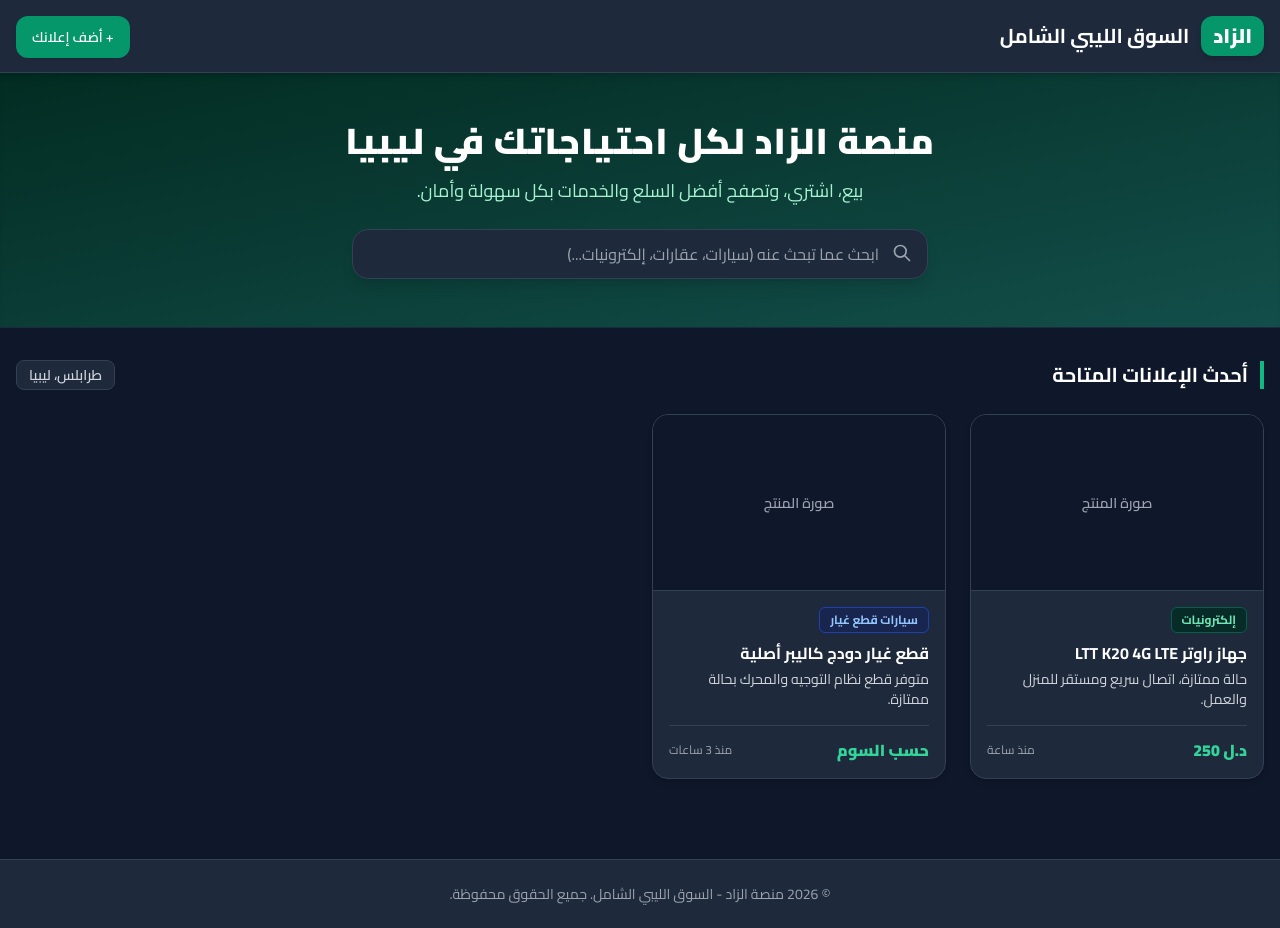
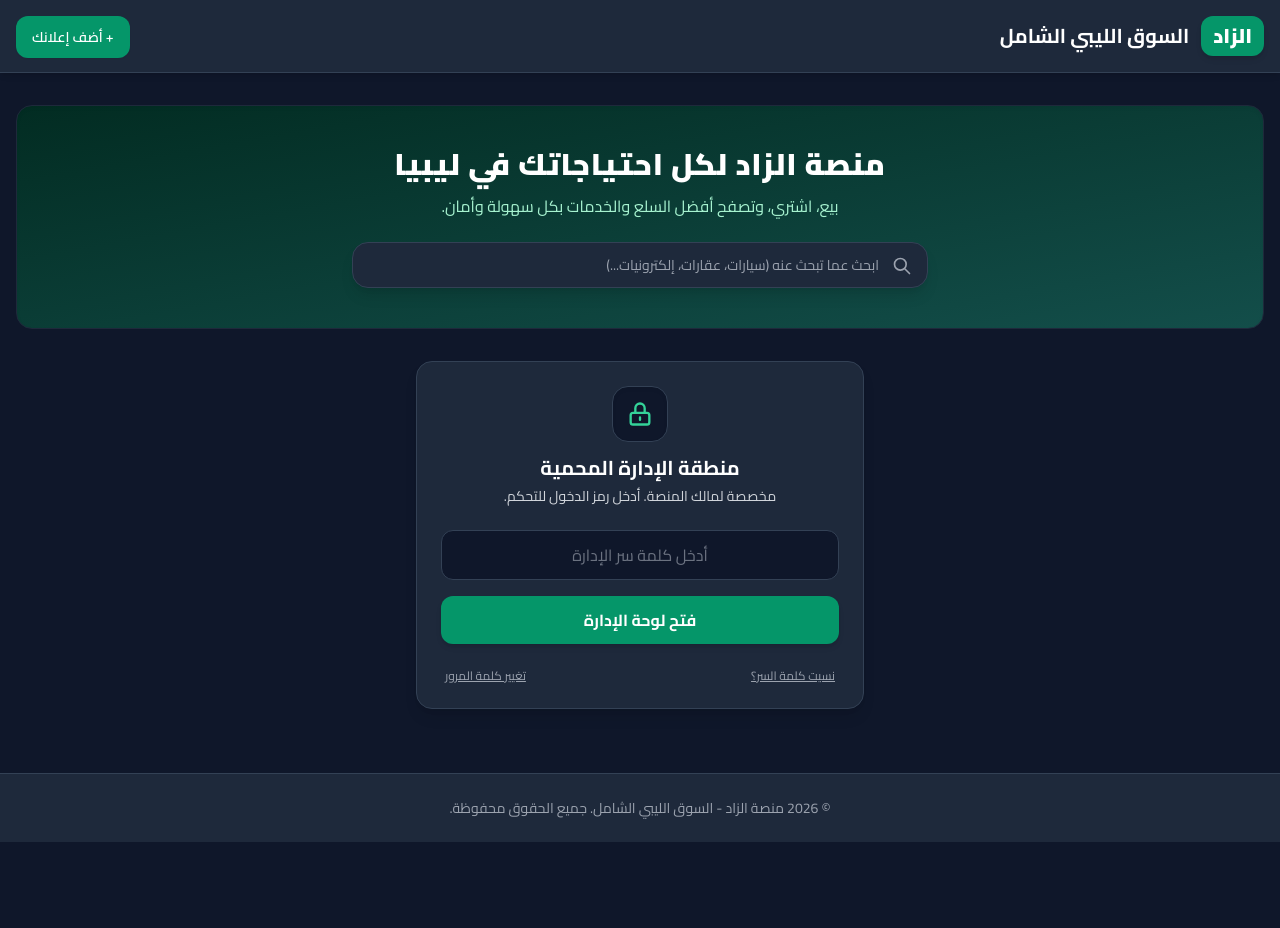
Before and after one commit to htalarefi-crypto/alzad-libya, a plain HTML site: page index.html in a window 1280 px wide. After the commit the page ends 842 px from the top, so only its background shows below. Drawn offline with nearby package versions, Linux system fonts and the light colour scheme.

Commit message:
Update index.html

```diff
--- a/index.html
+++ b/index.html
@@ -13,7 +13,7 @@
         }
     </style>
 </head>
-<body class="bg-slate-900 text-gray-100 min-h-screen flex flex-col">
+<body class="bg-slate-900 text-gray-100 min-h-screen flex flex-col justify-between">
 
     <!-- Header / Navbar -->
     <header class="bg-slate-800 border-b border-slate-700 shadow-md sticky top-0 z-50">
@@ -30,13 +30,16 @@
         </div>
     </header>
 
+    <!-- Main Content Area -->
+    <main class="max-w-7xl mx-auto px-4 py-8 flex-grow w-full">
+
         <!-- Hero Section -->
-    <section class="bg-gradient-to-br from-emerald-950 to-teal-900 text-white py-12 px-4 text-center shadow-inner border-b border-slate-800">
+        <section class="bg-gradient-to-br from-emerald-950 to-teal-900 text-white py-10 px-4 text-center rounded-2xl shadow-inner border border-slate-800 mb-8">
             <div class="max-w-3xl mx-auto">
-            <h2 class="text-3xl md:text-4xl font-black mb-4 tracking-wide text-white">منصة الزاد لكل احتياجاتك في ليبيا</h2>
-            <p class="text-emerald-200 text-base md:text-lg mb-6 font-medium">بيع، اشتري، وتصفح أفضل السلع والخدمات بكل سهولة وأمان.</p>
+                <h2 class="text-2xl md:text-3xl font-black mb-3 tracking-wide text-white">منصة الزاد لكل احتياجاتك في ليبيا</h2>
+                <p class="text-emerald-200 text-sm md:text-base mb-6 font-medium">بيع، اشتري، وتصفح أفضل السلع والخدمات بكل سهولة وأمان.</p>
                 <div class="relative max-w-xl mx-auto">
-                <input type="text" placeholder="ابحث عما تبحث عنه (سيارات، عقارات، إلكترونيات...)" class="w-full py-3 px-4 pr-12 rounded-2xl text-white bg-slate-800 placeholder-gray-400 border border-slate-700 focus:outline-none focus:ring-4 focus:ring-emerald-500 shadow-lg text-sm md:text-base font-medium">
+                    <input type="text" placeholder="ابحث عما تبحث عنه (سيارات، عقارات، إلكترونيات...)" class="w-full py-3 px-4 pr-12 rounded-2xl text-white bg-slate-800 placeholder-gray-400 border border-slate-700 focus:outline-none focus:ring-4 focus:ring-emerald-500 shadow-lg text-sm font-medium">
                     <span class="absolute top-3.5 right-4 text-gray-400">
                         <svg class="w-5 h-5" fill="none" stroke="currentColor" viewBox="0 0 24 24"><path stroke-linecap="round" stroke-linejoin="round" stroke-width="2" d="M21 21l-6-6m2-5a7 7 0 11-14 0 7 7 0 0114 0z"></path></svg>
                     </span>
@@ -44,58 +47,47 @@
             </div>
         </section>
 
-    <!-- Main Content / Products Grid -->
-    <main class="max-w-7xl mx-auto px-4 py-8 flex-grow w-full">
-        <div class="flex justify-between items-center mb-6">
-            <h3 class="text-xl font-bold text-white border-r-4 border-emerald-500 pr-3">أحدث الإعلانات المتاحة</h3>
-            <span class="text-sm font-semibold text-gray-300 bg-slate-800 px-3 py-1 rounded-lg shadow-xs border border-slate-700">طرابلس، ليبيا</span>
+        <!-- Admin Section (Protected Area with Password & Recovery Options) -->
+        <section class="max-w-md mx-auto bg-slate-800 p-6 rounded-2xl shadow-lg border border-slate-700 my-8">
+            <div class="text-center mb-6">
+                <div class="w-14 h-14 bg-slate-900 mx-auto flex items-center justify-center rounded-2xl mb-3 border border-slate-700 text-emerald-400 shadow-inner">
+                    <svg class="w-7 h-7" fill="none" stroke="currentColor" viewBox="0 0 24 24"><path stroke-linecap="round" stroke-linejoin="round" stroke-width="2" d="M12 15v2m-6 4h12a2 2 0 002-2v-6a2 2 0 00-2-2H6a2 2 0 00-2 2v6a2 2 0 002 2zm10-10V7a4 4 0 00-8 0v4h8z"></path></svg>
+                </div>
+                <h3 class="text-xl font-bold text-white mb-1">منطقة الإدارة المحمية</h3>
+                <p class="text-gray-300 text-sm">مخصصة لمالك المنصة. أدخل رمز الدخول للتحكم.</p>
             </div>
 
-        <!-- Grid Cards -->
-        <div class="grid grid-cols-1 sm:grid-cols-2 md:grid-cols-3 lg:grid-cols-4 gap-6">
-            <!-- Sample Card 1 -->
-            <div class="bg-slate-800 rounded-2xl shadow-md hover:shadow-lg transition border border-slate-700 overflow-hidden flex flex-col">
-                <div class="bg-slate-900 h-44 w-full flex items-center justify-center text-gray-400 font-semibold text-sm border-b border-slate-700">
-                    صورة المنتج
-                </div>
-                <div class="p-4 flex flex-col flex-grow">
-                    <span class="text-xs text-emerald-300 font-bold bg-emerald-950/80 px-2.5 py-1 rounded-md w-fit mb-2 border border-emerald-800">إلكترونيات</span>
-                    <h4 class="font-bold text-white text-base mb-1">جهاز راوتر LTT K20 4G LTE</h4>
-                    <p class="text-gray-300 text-sm mb-4 flex-grow">حالة ممتازة، اتصال سريع ومستقر للمنزل والعمل.</p>
-                    <div class="flex justify-between items-center pt-3 border-t border-slate-700 mt-auto">
-                        <span class="text-emerald-400 font-black text-base">د.ل 250</span>
-                        <span class="text-xs text-gray-400 font-medium">منذ ساعة</span>
+            <div class="space-y-4">
+                <input type="password" id="admin-pass" placeholder="أدخل كلمة سر الإدارة" class="w-full py-3 px-4 rounded-xl bg-slate-900 border border-slate-700 text-white placeholder-gray-500 focus:outline-none focus:ring-2 focus:ring-emerald-500 text-center font-medium">
+
+                <!-- Fixed Visible Button -->
+                <button onclick="alert('تم تسجيل الدخول بنجاح')" class="w-full py-3 bg-emerald-600 hover:bg-emerald-700 text-white font-bold rounded-xl shadow-md transition">
+                    فتح لوحة الإدارة
+                </button>
+
+                <!-- Password Recovery & Change Options -->
+                <div class="flex justify-between items-center text-xs text-gray-400 pt-2 px-1">
+                    <button onclick="alert('سيتم إرسال تعليمات استعادة كلمة المرور إلى البريد المرتبط بالنظام.')" class="hover:text-emerald-400 transition underline">
+                        نسيت كلمة السر؟
+                    </button>
+                    <button onclick="alert('خاصية تغيير كلمة المرور مفعلة. يمكنك تحديثها عبر لوحة التحكم بعد الدخول.')" class="hover:text-emerald-400 transition underline">
+                        تغيير كلمة المرور
+                    </button>
                 </div>
             </div>
-            </div>
+        </section>
 
-            <!-- Sample Card 2 -->
-            <div class="bg-slate-800 rounded-2xl shadow-md hover:shadow-lg transition border border-slate-700 overflow-hidden flex flex-col">
-                <div class="bg-slate-900 h-44 w-full flex items-center justify-center text-gray-400 font-semibold text-sm border-b border-slate-700">
-                    صورة المنتج
-                </div>
-                <div class="p-4 flex flex-col flex-grow">
-                    <span class="text-xs text-blue-300 font-bold bg-blue-950/80 px-2.5 py-1 rounded-md w-fit mb-2 border border-blue-800">سيارات قطع غيار</span>
-                    <h4 class="font-bold text-white text-base mb-1">قطع غيار دودج كاليبر أصلية</h4>
-                    <p class="text-gray-300 text-sm mb-4 flex-grow">متوفر قطع نظام التوجيه والمحرك بحالة ممتازة.</p>
-                    <div class="flex justify-between items-center pt-3 border-t border-slate-700 mt-auto">
-                        <span class="text-emerald-400 font-black text-base">حسب السوم</span>
-                        <span class="text-xs text-gray-400 font-medium">منذ 3 ساعات</span>
-                    </div>
-                </div>
-            </div>
-        </div>
     </main>
 
     <!-- Footer -->
-    <footer class="bg-slate-800 border-t border-slate-700 text-gray-400 py-6 text-center mt-12 text-sm font-medium">
+    <footer class="bg-slate-800 border-t border-slate-700 text-gray-400 py-6 text-center text-sm font-medium">
         <p>&copy; 2026 منصة الزاد - السوق الليبي الشامل. جميع الحقوق محفوظة.</p>
     </footer>
 
-    <!-- Firebase SDKs Integration Placeholder -->
+    <!-- Firebase Config Placeholder -->
     <script type="module">
         import { initializeApp } from "https://www.gstatic.com/firebasejs/10.7.1/firebase-app.js";
-        import { getFirestore, collection, addDoc } from "https://www.gstatic.com/firebasejs/10.7.1/firebase-firestore.js";
+        import { getFirestore } from "https://www.gstatic.com/firebasejs/10.7.1/firebase-firestore.js";
 
         const firebaseConfig = {
             apiKey: "AIzaSyBBIezRyQBATzZ2qe...",
@@ -105,10 +97,7 @@
             messagingSenderId: "220368156868",
             appId: "1:220368156868:web:534917"
         };
-
-        const app = initializeApp(firebaseConfig);
-        const db = getFirestore(app);
-        console.log("Firebase Connected Successfully to Al-Zad!");
+        initializeApp(firebaseConfig);
     </script>
 </body>
 </html>
```
Lines whose indentation alone changed are shown as unchanged.
